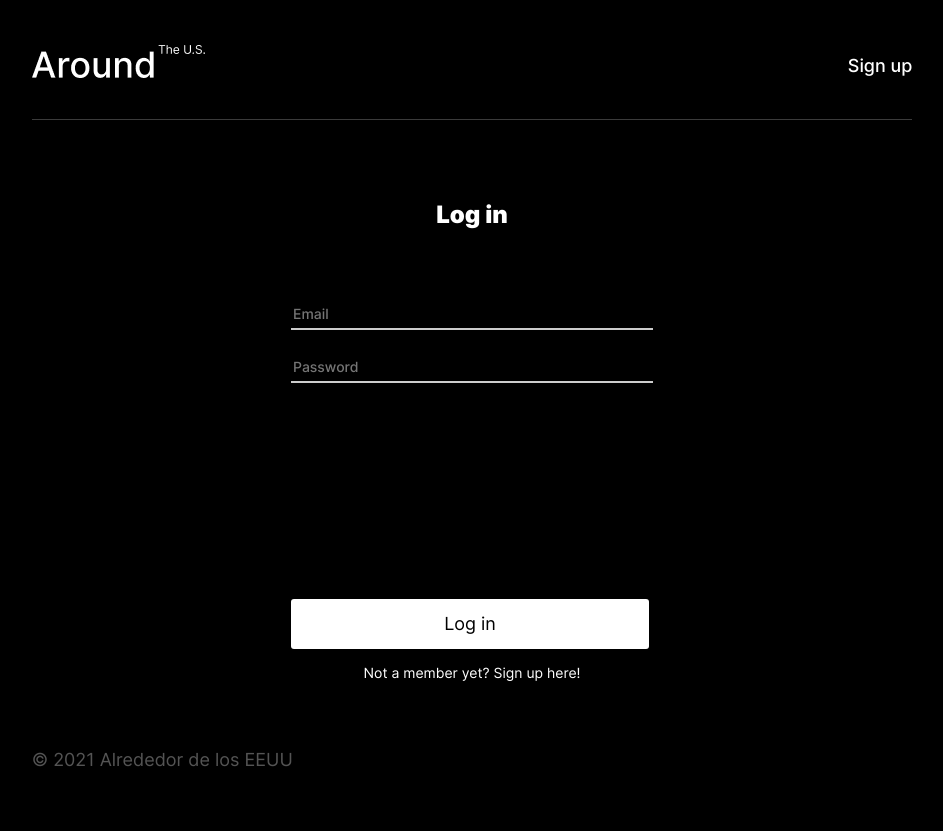
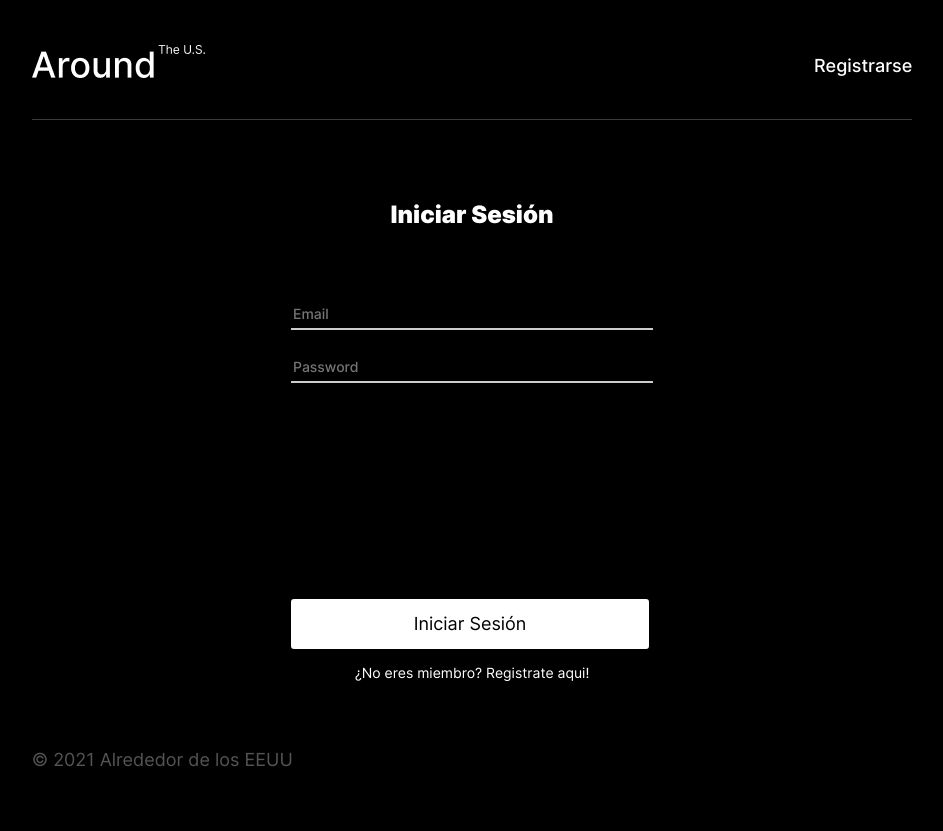
Before and after one commit to KarenM-git/react-around-auth_es, a React app: page /signin in a window 1280 px wide. Shown: the whole page, without its empty margins (168-1111 px from the left). Built offline with nearby package versions, Linux system fonts and the light colour scheme; no server answers.

Commit message:
Sprint 14

```diff
--- a/public/index.html
+++ b/public/index.html
@@ -1,5 +1,5 @@
 <!DOCTYPE html>
-<html lang="en">
+<html lang="es">
   <head>
     <meta charset="utf-8" />
     <link rel="icon" href="%PUBLIC_URL%/favicon.ico" />
--- a/src/components/App.js
+++ b/src/components/App.js
@@ -1,5 +1,5 @@
 import React  from "react";
-import { Route, Switch, useHistory } from "react-router-dom";
+import { Route, Switch, useHistory, Redirect } from "react-router-dom";
 
 import Header from "./Header.js";
 import Main from "./Main.js";
@@ -22,20 +22,22 @@ function App() {
   const [currentUser, setCurrentUser] = React.useState({});
   const [userData, setUserData] = React.useState({});
 
-
-  React.useEffect(() => {
-
+  function checkToken() {
     if (localStorage.getItem("token")) {
       const token = localStorage.getItem("token");
       auth.getContent(token).then((res) => {
         if (res) {
-           console.log(res);
           setIsLoggedIn(true);
           history.push("/");
           setUserData({ ...res.data });
         }
       });
     }
+  };
+
+  React.useEffect(() => {
+     checkToken();
+
   }, []);
   React.useEffect(() => {
 
@@ -64,8 +66,13 @@ function App() {
   const [isInfoTooltipOpen, setIsInfoTooltipOpen] = React.useState(false);
 
   React.useEffect(() => {
-    api.getInitialCards().then((res) => {
+    api
+      .getInitialCards()
+      .then((res) => {
         setCards([...res]);
+      })
+      .catch((err) => {
+        console.log(err);
       });
   }, []);
 
--- a/src/components/EditProfilePopup.js
+++ b/src/components/EditProfilePopup.js
@@ -4,8 +4,8 @@ import { CurrentUserContext } from "../contexts/CurrentUserContext";
 
 function EditProfilePopup({ isOpen, onClose, onUpdateUser }) {
   const currentUser = React.useContext(CurrentUserContext);
-  const [name, setName] = React.useState();
-  const [description, setDescription] = React.useState();
+  const [name, setName] = React.useState('');
+  const [description, setDescription] = React.useState('');
 
   React.useEffect(() => {
     setName(currentUser.name);
--- a/src/components/Header.js
+++ b/src/components/Header.js
@@ -9,19 +9,19 @@ function Header({onLogout, userData}) {
       <img src={logo} className='header__logo' alt='around the U.S. logo' />
       {pathname === "/signin" && (
         <Link className='header__text' to='/signup'>
-          Sign up
+          Registrarse
         </Link>
       )}
       {pathname === "/signup" && (
         <Link to='/signin' className='header__text'>
-          Log in
+          Iniciar Sesión
         </Link>
       )}
       {pathname === "/" && (
         <div className='header__info'>
           <span className='header__text'> { userData.email}</span>
           <button className='header__bttn' onClick={onLogout}>
-            Log Out
+            Cerrar Sesión
           </button>
         </div>
       )}
--- a/src/components/Login.js
+++ b/src/components/Login.js
@@ -29,7 +29,7 @@ function Login({ onSubmit }) {
 
   return (
     <div className='auth'>
-      <h2 className='auth__title'>Log in</h2>
+      <h2 className='auth__title'>Iniciar Sesión</h2>
       <form className='auth__form' onSubmit={handleSubmit}>
         <div className='auth__input-container'>
           <input
@@ -53,10 +53,10 @@ function Login({ onSubmit }) {
             value={values.password || ""}
           />
         </div>
-        <button className='auth__button'>Log in</button>
+        <button type='submit' className='auth__button'>Iniciar Sesión</button>
       </form>
       <Link to='/signup' className='auth__link'>
-        Not a member yet? Sign up here!
+        ¿No eres miembro? Registrate aqui!
       </Link>
     </div>
   );
--- a/src/components/Register.js
+++ b/src/components/Register.js
@@ -21,8 +21,8 @@ function Register({onSubmit}) {
 
   return (
     <div className='auth'>
-      <h2 className='auth__title'>Sign up</h2>
-      <form className='auth__form' onClick={handleSubmit}>
+      <h2 className='auth__title'>Registrarse</h2>
+      <form className='auth__form' onSubmit={handleSubmit}>
         <div className='auth__input-container'>
           <input
             type='email'
@@ -45,10 +45,10 @@ function Register({onSubmit}) {
             values={values.password}
           />
         </div>
-        <button className='auth__button'>Sign up</button>
+        <button type='submit' className='auth__button'>Registrarse</button>
       </form>
       <Link to='/signin' className='auth__link'>
-        Alredy a member? Log in here!
+        ¿Eres miembro? Inicia Sesión aquí!
       </Link>
     </div>
   );
--- a/src/utils/auth.js
+++ b/src/utils/auth.js
@@ -10,7 +10,6 @@ export const register = ({ email, password }) => {
     })
       .then((res) => res.json())
       .then((res) => {
-          console.log(res)
         if (res.error) {
           throw new Error(res.error);
         }
```
Lines whose indentation alone changed are shown as unchanged.
